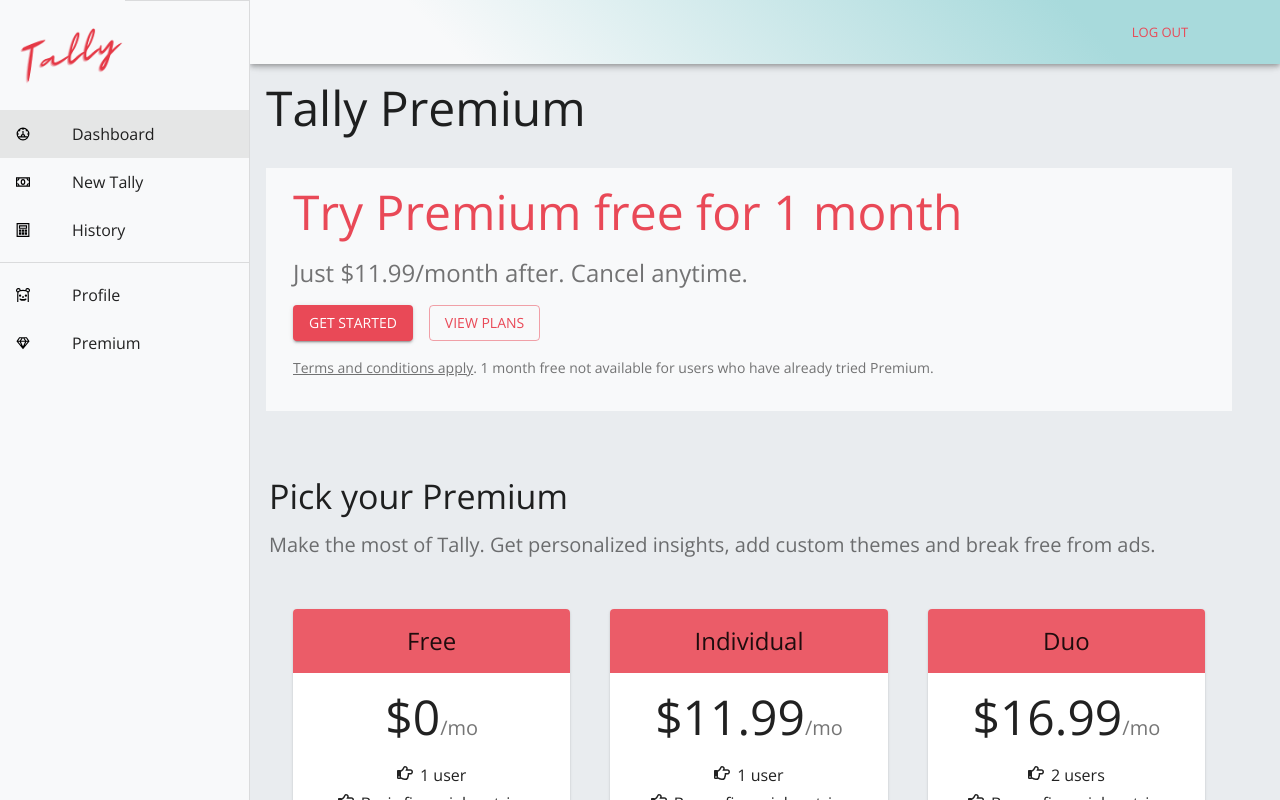
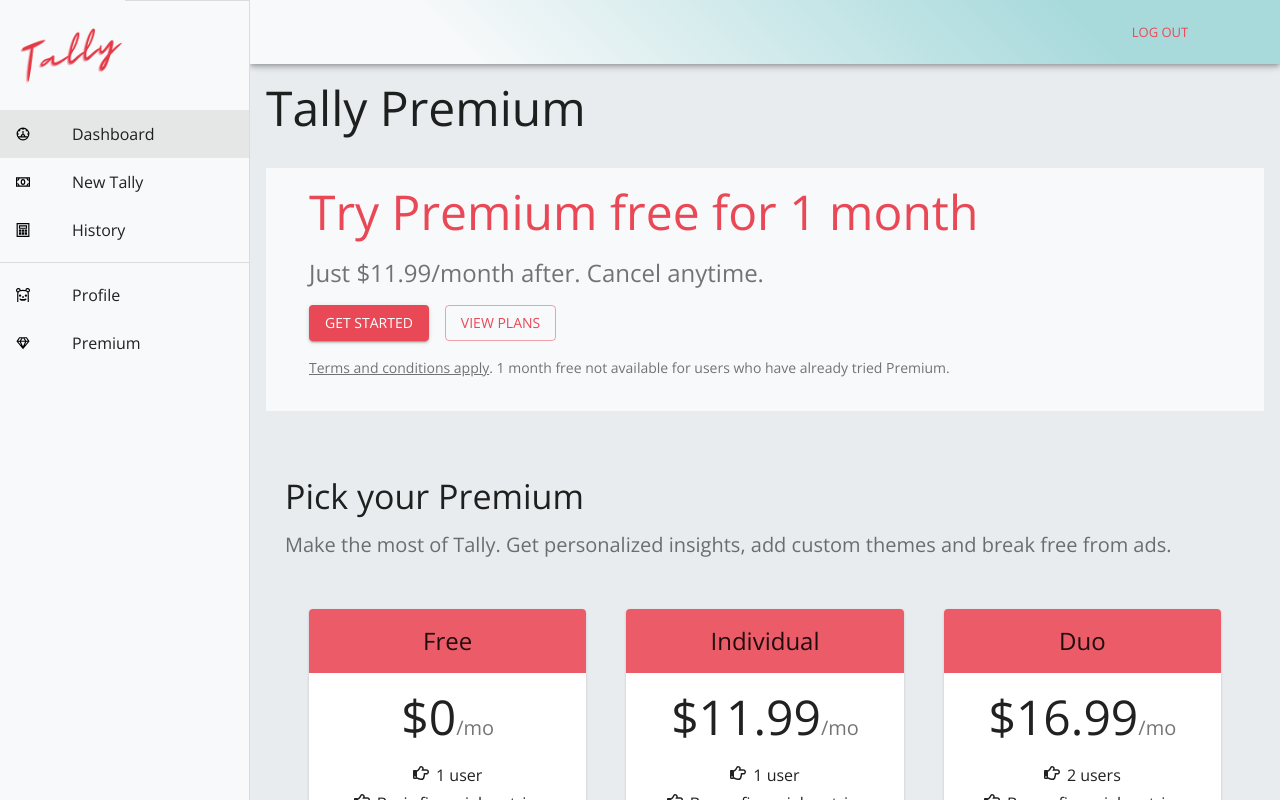
Before and after one commit to awalemandi/tally, a React (Create React App) app: page /home/premium in a window 1280 px wide. Shown: the top 800 px of the page. Built offline with nearby package versions, Linux system fonts and the light colour scheme.

Commit message:
updated menu item alignemnts to center

```diff
--- a/src/components/menu/premium/Premium.tsx
+++ b/src/components/menu/premium/Premium.tsx
@@ -7,17 +7,19 @@
 const useStyles = makeStyles(theme => ({
 	root: {
 		width: '100%',
-		marginTop: '1rem'
 	},
+	grid: {
+		marginTop: theme.spacing(2)
+	}
 }));
 
 const Premium = () => {
 	const classes = useStyles();
 	return (
-		<>
+		<div className={classes.root}>
 			<Typography variant='h3'>Tally Premium</Typography>
 			<Grid
-				className={classes.root}
+				className={classes.grid}
 				container
 				spacing={4}
 				direction='column'
@@ -29,7 +31,7 @@
 					<Plans />
 				</Grid>
 			</Grid>
-		</>
+		</div>
 	);
 };
 
--- a/src/components/menu/profile/Profile.tsx
+++ b/src/components/menu/profile/Profile.tsx
@@ -7,18 +7,20 @@
 const useStyles = makeStyles(theme => ({
 	root: {
 		width: '100%',
-		marginTop: '1rem',
 	},
+	grid: {
+		marginTop: theme.spacing(2)
+	}
 }));
 
 const Profile = () => {
 	const classes = useStyles();
 	return (
-		<>
+		<div 				className={classes.root}>
 			<Typography variant='h3'>Profile</Typography>
 			<Grid
 				container
-				className={classes.root}
+				className={classes.grid}
 				spacing={4}
 				justify='center'
 				alignItems='center'
@@ -30,7 +32,7 @@
 					<AccountDetails />
 				</Grid>
 			</Grid>
-		</>
+		</div>
 	);
 };
 
```
Also changed, not shown: 1 other file (tests, documents, lock files or other folders).
